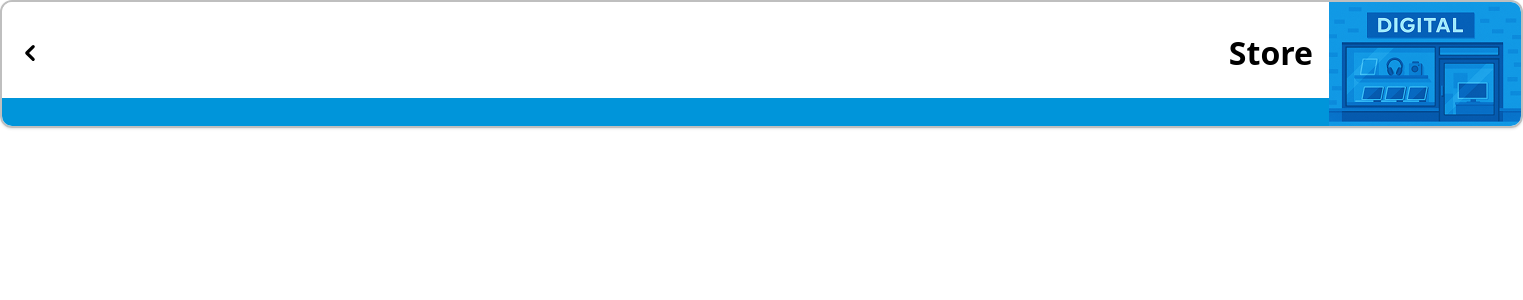
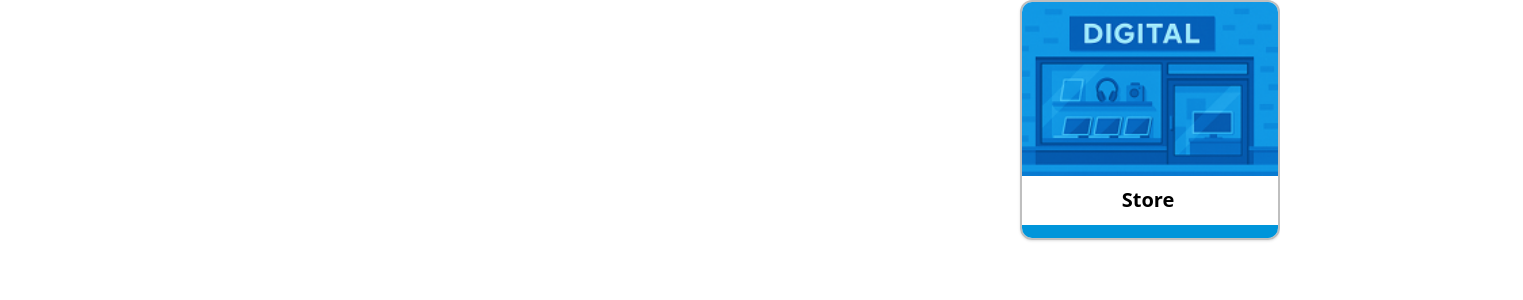
Before and after one commit to Fateme-Sharif-Dini/Hamrah-Sell-Front-End, a Next.js app: page / in a window 1280 px wide. Shown: the top 300 px of the page, 1523 px wide, since content can reach past the window. Built offline with nearby package versions, Linux system fonts and the light colour scheme.

Commit message:
fix home-page

```diff
--- a/app/home-page/page.tsx
+++ b/app/home-page/page.tsx
@@ -94,9 +94,9 @@ export default function HomePage() {
         </div>
 
         {/* Quick Access */}
-        <div className="space-y-2 ">
+        <div className="space-y-2 mx-10">
           <h2 className="text-center text-lg font-bold text-[#0095DA]">دسترسی سریع</h2>
-          <div className="grid grid-cols-1 md:grid-cols-3 gap-4 border-2 border-gray-300 p-5 rounded-xl">
+          <div className="flex flex-row gap-8 border-2 border-gray-300 p-5 px-8 rounded-xl w-230" >
             <Card
               variant='square'
               image='/images/card1.png'
--- a/app/page.tsx
+++ b/app/page.tsx
@@ -16,7 +16,7 @@ const MyComponent = () => {
   return (
     <div >
 <SelectableCard
-  variant="rectangle"
+  variant="square"
   image='/images/StoresCart.png'
   href='/store/page'
   cardTitle='Store'
--- a/components/card/SelectableCard.tsx
+++ b/components/card/SelectableCard.tsx
@@ -75,7 +75,7 @@ export default function SelectableCard({
   };
 
   const renderImage = () => (
-    <div className="relative w-[192px] h-[128px] overflow-hidden rounded-t-xl">
+    <div className="relative w-5 h-5 overflow-hidden rounded-t-xl">
       <Image
         src={image}
         alt={title || "image"}
@@ -118,10 +118,10 @@ export default function SelectableCard({
     selected: isActive
       ? "bg-primary text-primary-foreground transform scale-[0.98]"
       : "bg-card text-card-foreground",
-    square: "w-75 h-70 flex flex-col p-0 border-[#BFBFBF] border-[2px]",
-    rectangle: "rounded-xl h-[128px] w-[1523px] p-0 border-[#BFBFBF] border-[2px]",
-    store: "rounded-xl h-[128px] w-[1523px] border-[#BFBFBF] border-[2px] p-0",
-    supplier: "rounded-xl h-[128px] w-[1523px] border-[#BFBFBF] border-[2px] p-0",
+    square: "w-65 h-60 flex flex-col p-0 border-[#BFBFBF] border-[2px]",
+    rectangle: "rounded-xl h-22 w-250 p-0 border-[#BFBFBF] border-[2px]",
+    store: "rounded-xl h-22 w-250 border-[#BFBFBF] border-[2px] p-0",
+    supplier: "rounded-xl h-22 w-250 border-[#BFBFBF] border-[2px] p-0",
   };
 
   return (
@@ -137,23 +137,23 @@ export default function SelectableCard({
       )}
     >
       {variant === "rectangle" && (
-        <div className="relative h-[128px] w-[1523px] bg-white">
+        <div className="relative h-22 w-250 bg-white">
           <div className="absolute left-4 top-[40%] -translate-y-1/2">
-            <ChevronLeft className="w-8 h-8 text-black" />
+            <ChevronLeft className="w-5 h-5 text-black" />
           </div>
-          <div className="absolute right-[208px] top-[40%] -translate-y-1/2">
+          <div className="absolute right-35 top-[40%] -translate-y-1/2">
             <h3 className={clsx(
-              "text-[32px] font-semibold text-right transition-colors duration-150",
+              "text-3xl font-semibold text-right transition-colors duration-150",
               isActive ? "text-[#005B85] -translate-x-2" : "text-black"
             )}>{cardTitle || title}</h3>
           </div>
           <div
             className={clsx(
-              "absolute bottom-0 left-0 right-[192px] h-[32px] transition-colors duration-150",
+              "absolute bottom-0 left-0 right-1 h-5 transition-colors duration-150",
               isActive ? "bg-[#006899]" : "bg-[#0095DA]"
             )}
           />
-          <div className="right-0 top-0 w-[192px] h-[128px] relative">
+          <div className="right-0 top-0 w-30 h-22 relative">
             <Image
               src={image}
               alt={title || "image"}
@@ -165,7 +165,7 @@ export default function SelectableCard({
             />
             {isActive && (
               <div className="absolute inset-0 flex items-center justify-center">
-                <div className="relative w-[108px] h-[79px]">
+                <div className="relative w-20 h-20">
                   <Image
                     src="/images/logo-s2.png"
                     alt="MCI logo"
@@ -180,20 +180,20 @@ export default function SelectableCard({
       )}
 
       {variant === "square" && (
-        <div className="relative flex flex-col w-full h-full p-0">
-          <div className="w-75 h-60 p-0 m-0">
+        <div className="relative flex flex-col w-65 h-60 p-0">
+          <div className="relative w-full h-[calc(100%-62px)]">
             <Image
               src={image}
               alt={title || "square"}
               fill
               className={clsx(
-                "object-contain transition-all duration-150 align-top",
+                "object-contain transition-all",
                 isActive && "brightness-50"
               )}
             />
             {isActive && (
               <div className="absolute inset-0 flex items-center justify-center">
-                <div className="relative w-[176px] h-[129px]">
+                <div className="relative w-30 h-30">
                   <Image
                     src="/images/logo-s2.png"
                     alt="MCI logo"
@@ -205,14 +205,14 @@ export default function SelectableCard({
             )}
           </div>
           <span className={clsx(
-            "font-semibold text-center text-[20px] line-clamp-2 transition-colors duration-150",
+            "font-semibold text-center text-[20px] line-clamp-2 transition-colors duration-150 h-8 flex items-center justify-center mt-2",
             isActive ? "text-[#005B85]" : "text-black"
           )}>
             {cardTitle || title}
           </span>
           <div
             className={clsx(
-              "absolute bottom-0 lef-0 right-0 h-[13px] w-[356px] transition-colors duration-150",
+              "absolute bottom-0 left-0 right-0 h-[13px] w-[356px] transition-colors duration-150",
               isActive ? "bg-[#006899]" : "bg-[#0095DA]"
             )}
           />
@@ -220,26 +220,26 @@ export default function SelectableCard({
       )}
 
       {variant === "store"  && (
-        <div className="flex flex-row w-[1523px]">
-          <div className="flex flex-1 flex-col p-4">
+        <div className="flex flex-row w-250">
+          <div className="flex flex-1 flex-col">
             <h3 className={clsx(
-              "font-semibold text-2xl mb-2 transition-colors duration-150",
+              "font-semibold text-2xl transition-colors duration-150 mr-4",
               isActive ? "text-[#005B85]" : "text-black"
             )}>{cardTitle || storeName}</h3>
 
-            <div className="flex items-center gap-2 mb-3">
-              <div className="relative w-[24px] h-[24px]">
+            <div className="flex items-center gap-2 mb-2 mr-4">
+              <div className="relative w-2 h-3">
               <VectorIcon />
               </div>
-              <p className="text-sm text-muted-foreground">{signTitle}</p>
+              <p className="text-sm mr-1 mt-1">{signTitle}</p>
             </div>
 
-            <div className="flex flex-wrap gap-30">
+            <div className="flex flex-wrap gap-30 mr-4">
               {items.map(renderItemWithIcon)}
             </div>
           </div>
           {/* Store Image */}
-          <div className="relative w-[192px] h-[128px] flex-shrink-0">
+          <div className="relative w-30 h-22 flex-shrink-0">
           <Image
               src={image}
               alt={title || "image"}
@@ -249,26 +249,26 @@ export default function SelectableCard({
 
           {/* Chevron Container */}
           <div className={clsx(
-            "relative left-0 top-0 p-0 m-0 w-[32px] h-[126px] flex items-center justify-center transition-colors duration-150",
+            "relative left-0 top-0 p-0 m-0 w-5 h-22 flex items-center justify-center transition-colors",
             isActive ? "bg-[#0095DA]" : "bg-white"
           )}>
-            <ChevronLeft className="w-6 h-6 text-black" />
+            <ChevronLeft className="w-5 h-5 text-black" />
           </div>
         </div>
       )}
             {variant === "supplier"  && (
-        <div className="flex flex-row w-[1523px]">
+        <div className="flex flex-row w-250">
           <div className="flex flex-1 flex-col p-4">
             <h3 className={clsx(
-              "font-semibold text-2xl mb-2 transition-colors duration-150",
+              "font-semibold text-2xl mb-3 transition-colors duration-150",
               isActive ? "text-[#005B85]" : "text-black"
             )}>{cardTitle || storeName}</h3>
-            <div className="flex flex-wrap gap-30 mt-8">
+            <div className="flex flex-wrap gap-30">
               {items.map(renderItemWithIcon)}
             </div>
           </div>
           {/* Store Image */}
-          <div className="relative w-[192px] h-[128px] flex-shrink-0">
+          <div className="relative w-30 h-22 flex-shrink-0">
           <Image
               src={image}
               alt={title || "image"}
@@ -278,7 +278,7 @@ export default function SelectableCard({
 
           {/* Chevron Container */}
           <div className={clsx(
-            "relative left-0 top-0 p-0 m-0 w-[32px] h-[126px] flex items-center justify-center transition-colors duration-150",
+            "relative left-0 top-0 p-0 m-0 w-5 h-22 flex items-center justify-center transition-colors duration-150",
             isActive ? "bg-[#0095DA]" : "bg-white"
           )}>
             <ChevronLeft className="w-6 h-6 text-black" />
```
